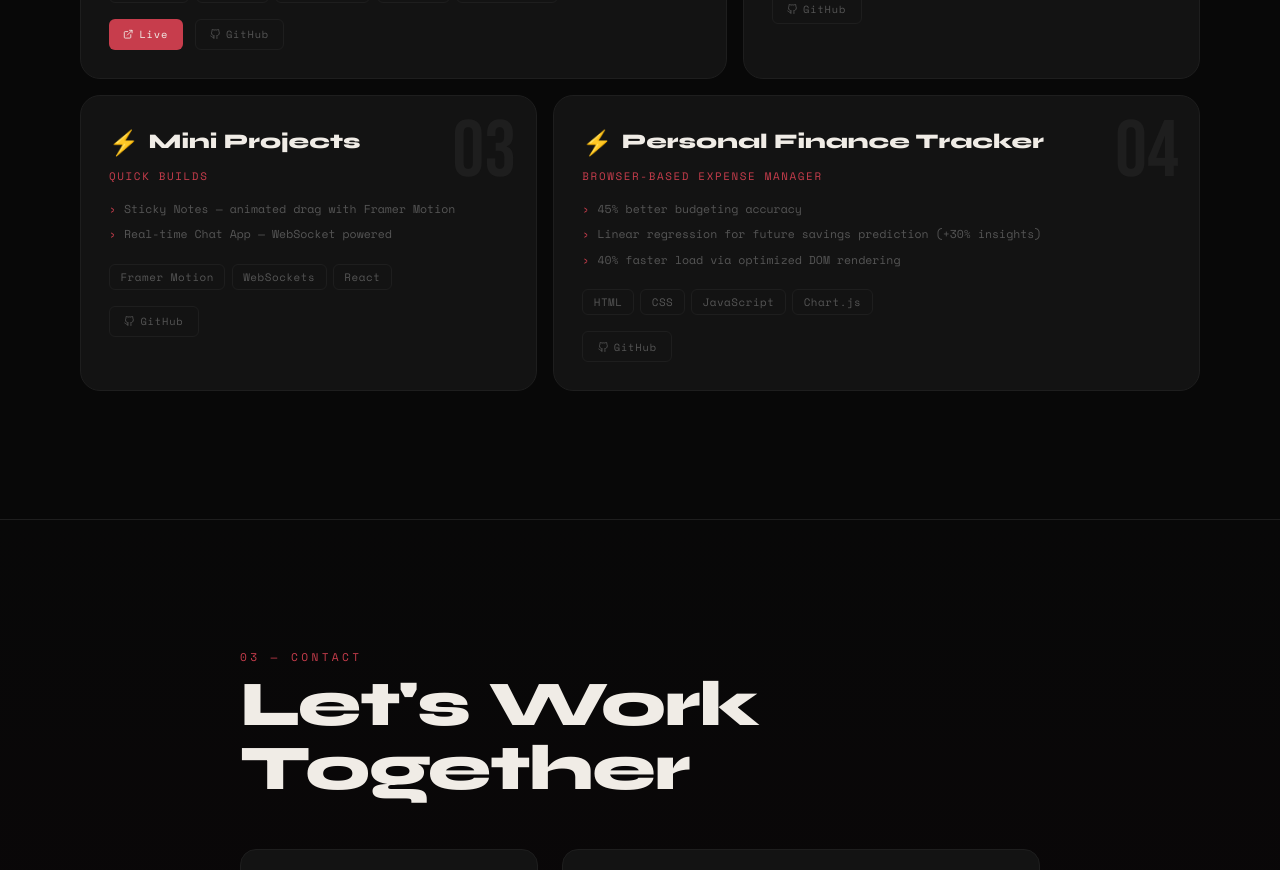
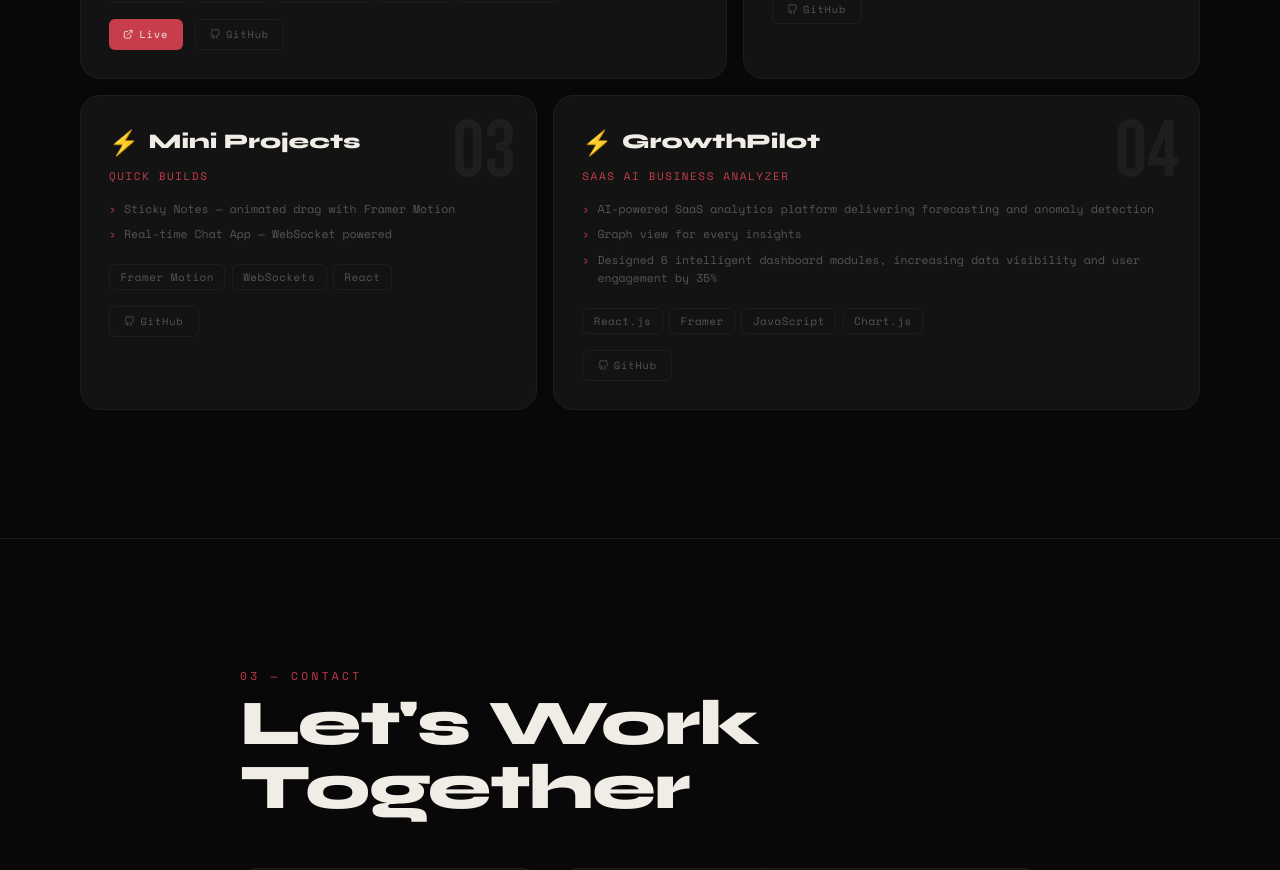
Before and after one commit to Om-Thote/Portfolio, a React (Create React App) app: page / in a window 1280 px wide. Shown: the part 2900-3770 px from the top of the page. Built offline with nearby package versions, Linux system fonts and the light colour scheme.

Commit message:
added growthpilot project

```diff
--- a/src/App.jsx
+++ b/src/App.jsx
@@ -967,16 +967,16 @@ function Projects() {
         span: 5,
       },
     {
-      name: "Personal Finance Tracker",
+      name: "GrowthPilot",
       emoji: "⚡",
-      subtitle: "Browser-based Expense Manager",
-      stack: ["HTML", "CSS", "JavaScript", "Chart.js"],
+      subtitle: "SAAS AI Business Analyzer",
+      stack: ["React.js", "Framer", "JavaScript", "Chart.js"],
       highlights: [
-        "45% better budgeting accuracy",
-        "Linear regression for future savings prediction (+30% insights)",
-        "40% faster load via optimized DOM rendering",
+        "AI-powered SaaS analytics platform delivering forecasting and anomaly detection",
+        "Graph view for every insights",
+        "Designed 6 intelligent dashboard modules, increasing data visibility and user engagement by 35%",
       ],
-      links: { github: "https://github.com/Om-Thote/personal-finance-tracker" },
+      links: { github: "https://github.com/Om-Thote/GrowthPilot" },
       color: "#C73D4C",
       span: 7,
     },
```
